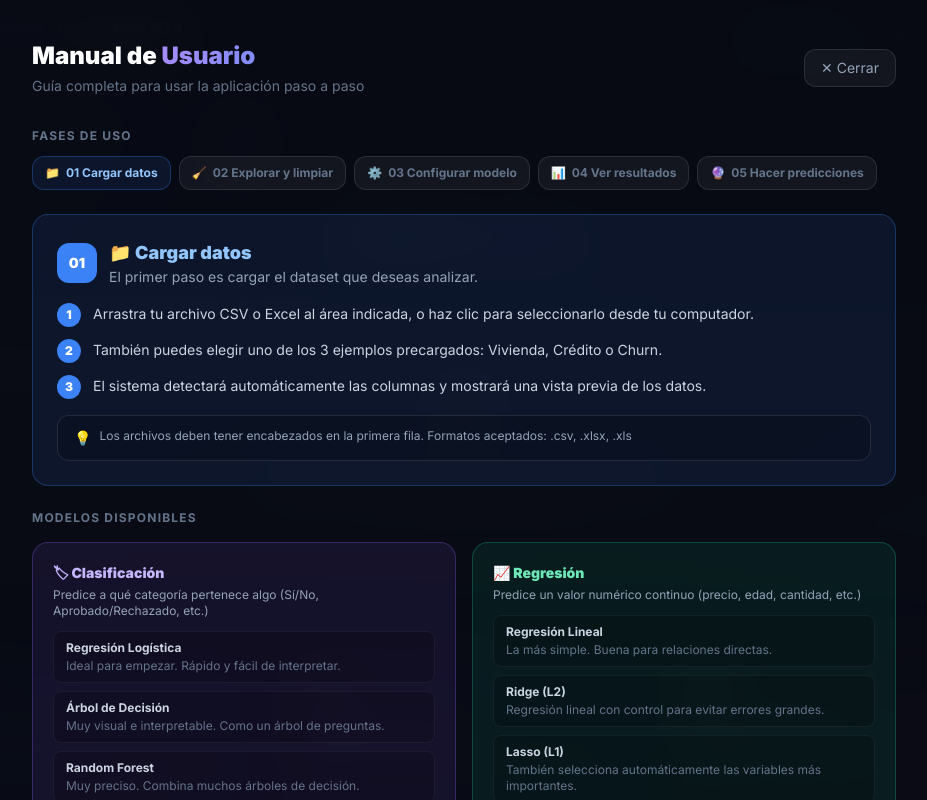
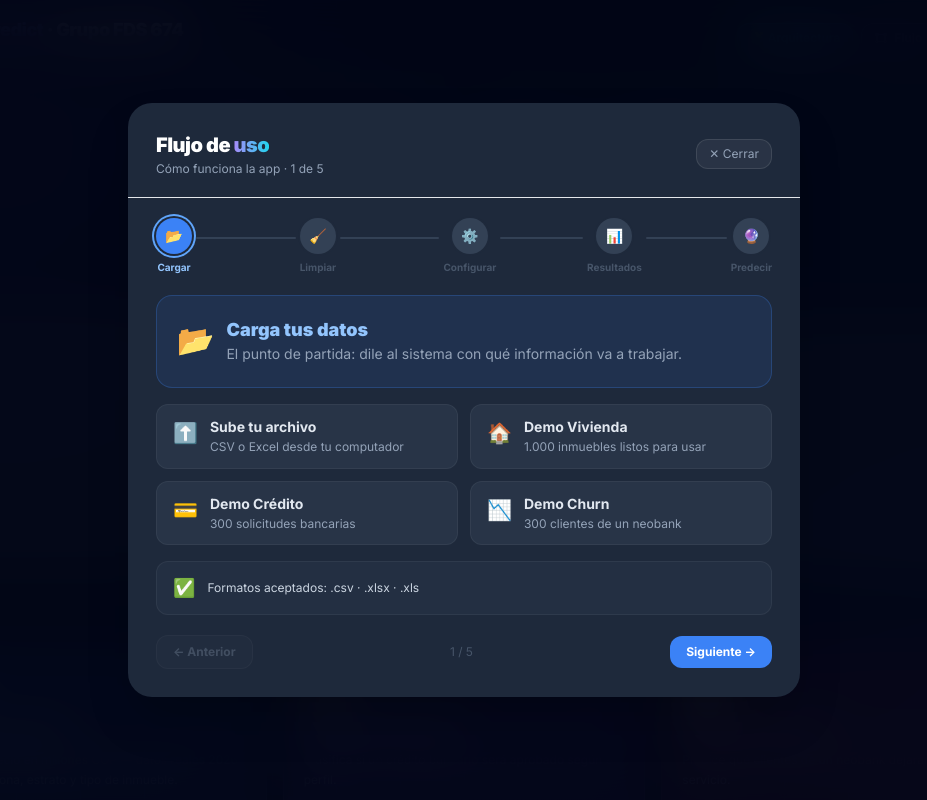
Before and after one commit to ProyectoIA-code/Prediccion, a React (Vite) app in the folder Prediccion/frontend/: page / in a window 1280 px wide. Both pictures are taken after a click on the button "Flujo". Shown: the top 800 px of the page, without its empty margins (176-1103 px from the left). Built offline with nearby package versions, Linux system fonts and the light colour scheme.

Commit message:
feat: rediseño completo modal Flujo — stepper visual, cards simples, diseño profesional

```diff
--- a/Prediccion/frontend/src/App.jsx
+++ b/Prediccion/frontend/src/App.jsx
@@ -915,225 +915,166 @@ function ViewAyuda({ onClose }) {
   )
 }
 
-// ── Manual de Usuario ─────────────────────────────────────────────────────────
+// ── Flujo de Uso ──────────────────────────────────────────────────────────────
 function ViewManual({ onClose }) {
-  const [activePhase, setActivePhase] = useState(0)
-
-  const phases = [
+  const [active, setActive] = useState(0)
+
+  const steps = [
     {
-      num: '01', icon: '📁', title: 'Cargar datos',
-      color: 'blue',
-      desc: 'El primer paso es cargar el dataset que deseas analizar.',
-      steps: [
-        'Arrastra tu archivo CSV o Excel al área indicada, o haz clic para seleccionarlo desde tu computador.',
-        'También puedes elegir uno de los 3 ejemplos precargados: Vivienda, Crédito o Churn.',
-        'El sistema detectará automáticamente las columnas y mostrará una vista previa de los datos.',
+      num: 1, icon: '📂', label: 'Cargar',
+      title: 'Carga tus datos',
+      subtitle: 'El punto de partida: dile al sistema con qué información va a trabajar.',
+      color: { pill: 'bg-blue-500', ring: 'ring-blue-400', text: 'text-blue-300', light: 'bg-blue-500/10 border-blue-500/25' },
+      cards: [
+        { icon: '⬆️', title: 'Sube tu archivo',    desc: 'CSV o Excel desde tu computador' },
+        { icon: '🏠', title: 'Demo Vivienda',       desc: '1.000 inmuebles listos para usar' },
+        { icon: '💳', title: 'Demo Crédito',        desc: '300 solicitudes bancarias' },
+        { icon: '📉', title: 'Demo Churn',          desc: '300 clientes de un neobank' },
       ],
-      tip: 'Los archivos deben tener encabezados en la primera fila. Formatos aceptados: .csv, .xlsx, .xls',
+      tip: { icon: '✅', text: 'Formatos aceptados: .csv · .xlsx · .xls' },
     },
     {
-      num: '02', icon: '🧹', title: 'Explorar y limpiar',
-      color: 'violet',
-      desc: 'Revisa la calidad de tus datos y corrígelos antes de entrenar.',
-      steps: [
-        'Verás un resumen de todas las columnas: nombre, tipo de dato y cantidad de valores vacíos.',
-        'Si hay datos vacíos (nulos), puedes elegir cómo manejarlos: eliminar las filas, rellenar con el promedio, la mediana o el valor más frecuente.',
-        'Si hay filas duplicadas, puedes eliminarlas con un clic.',
-        'Una vez limpios los datos, haz clic en "Continuar".',
+      num: 2, icon: '🧹', label: 'Limpiar',
+      title: 'Limpia tus datos',
+      subtitle: 'Antes de enseñarle al modelo, asegúrate de que los datos estén en buen estado.',
+      color: { pill: 'bg-violet-500', ring: 'ring-violet-400', text: 'text-violet-300', light: 'bg-violet-500/10 border-violet-500/25' },
+      cards: [
+        { icon: '🔍', title: 'Revisa columnas',     desc: 'Ve cuántos datos vacíos tiene cada una' },
+        { icon: '🗑️', title: 'Elimina duplicados',  desc: 'Quita filas repetidas con un clic' },
+        { icon: '🔧', title: 'Rellena vacíos',      desc: 'Con promedio, mediana o valor más común' },
+        { icon: '⬇️', title: 'Descarga el demo',    desc: 'Guarda el dataset en Excel' },
       ],
-      tip: 'Datos limpios = mejores predicciones. Es importante no saltarse este paso.',
+      tip: { icon: '💡', text: 'Datos limpios = predicciones más precisas.' },
     },
     {
-      num: '03', icon: '⚙️', title: 'Configurar modelo',
-      color: 'emerald',
-      desc: 'Define qué quieres predecir y con qué algoritmo.',
-      steps: [
-        'Selecciona la Variable Objetivo: la columna que el modelo intentará predecir.',
-        'Elige el Tipo de tarea: Clasificación (predice categorías como Sí/No) o Regresión (predice números como precios).',
-        'Ajusta la división de datos: qué porcentaje usar para entrenamiento (recomendado 80%) y cuál para prueba (20%).',
-        'Selecciona el Algoritmo que deseas usar.',
-        'Elige las variables predictoras (por defecto todas excepto la objetivo).',
-        'Haz clic en "Entrenar modelo".',
+      num: 3, icon: '⚙️', label: 'Configurar',
+      title: 'Configura el modelo',
+      subtitle: 'Dile al sistema qué quieres predecir y cómo quieres que aprenda.',
+      color: { pill: 'bg-emerald-500', ring: 'ring-emerald-400', text: 'text-emerald-300', light: 'bg-emerald-500/10 border-emerald-500/25' },
+      cards: [
+        { icon: '🎯', title: 'Variable objetivo',   desc: '¿Qué columna quieres predecir?' },
+        { icon: '🔀', title: 'Tipo de tarea',       desc: 'Clasificación (Sí/No) o Regresión (número)' },
+        { icon: '🤖', title: 'Elige algoritmo',     desc: '5 para clasificar · 6 para regresión' },
+        { icon: '📐', title: 'División 80/20',      desc: '80% para aprender · 20% para evaluar' },
       ],
-      tip: 'Si tu variable objetivo tiene valores como 0/1, Sí/No → usa Clasificación. Si tiene valores numéricos continuos como precios → usa Regresión.',
+      tip: { icon: '💡', text: '¿No sabes cuál elegir? Prueba Random Forest — funciona bien en casi todos los casos.' },
     },
     {
-      num: '04', icon: '📊', title: 'Ver resultados',
-      color: 'amber',
-      desc: 'Analiza qué tan bien aprendió tu modelo.',
-      steps: [
-        'Verás las métricas de evaluación del modelo según el tipo de tarea.',
-        'Para Clasificación: Accuracy, Precision, Recall, F1-Score y ROC-AUC.',
-        'Para Regresión: R², MAE, RMSE, MSE y MAPE.',
-        'Se mostrarán gráficas: Matriz de Confusión (clasificación) o Dispersión Real vs Predicho (regresión).',
-        'También verás la Importancia de Variables: cuáles columnas influyeron más en el modelo.',
+      num: 4, icon: '📊', label: 'Resultados',
+      title: 'Analiza los resultados',
+      subtitle: 'El modelo ya aprendió. Ahora puedes ver qué tan bien lo hizo.',
+      color: { pill: 'bg-amber-500', ring: 'ring-amber-400', text: 'text-amber-300', light: 'bg-amber-500/10 border-amber-500/25' },
+      cards: [
+        { icon: '🎯', title: 'Precisión (Accuracy)', desc: '¿Cuántas predicciones acertó el modelo?' },
+        { icon: '📈', title: 'Gráfica de errores',   desc: 'Real vs lo que predijo el modelo' },
+        { icon: '🌡️', title: 'Matriz de confusión',  desc: 'Dónde acertó y dónde se equivocó' },
+        { icon: '⭐', title: 'Variables clave',       desc: '¿Qué datos influyeron más en la predicción?' },
       ],
-      tip: 'Un R² cercano a 1 en regresión o un Accuracy alto en clasificación indican un buen modelo.',
+      tip: { icon: '✅', text: 'Un modelo con Accuracy > 75% o R² > 0.8 se considera bueno.' },
     },
     {
-      num: '05', icon: '🔮', title: 'Hacer predicciones',
-      color: 'rose',
-      desc: 'Usa el modelo entrenado para predecir nuevos casos.',
-      steps: [
-        'Ve a la pestaña "Predicción" dentro de Resultados.',
-        'Completa el formulario con los valores del caso que deseas predecir.',
-        'Las variables categóricas (texto) muestran un menú desplegable con las opciones disponibles.',
-        'Las variables numéricas tienen un campo de texto.',
-        'Haz clic en "Predecir" y verás el resultado inmediatamente.',
-        'Para clasificación también verás la probabilidad de cada clase.',
+      num: 5, icon: '🔮', label: 'Predecir',
+      title: 'Haz predicciones',
+      subtitle: 'El momento más importante: ingresa un caso nuevo y el modelo te dice qué va a pasar.',
+      color: { pill: 'bg-rose-500', ring: 'ring-rose-400', text: 'text-rose-300', light: 'bg-rose-500/10 border-rose-500/25' },
+      cards: [
+        { icon: '📝', title: 'Rellena el formulario', desc: 'Un campo por cada variable del modelo' },
+        { icon: '🔽', title: 'Menús desplegables',    desc: 'Para columnas de texto o categorías' },
+        { icon: '🔢', title: 'Campos numéricos',      desc: 'Para columnas de números' },
+        { icon: '⚡', title: 'Resultado al instante', desc: 'La predicción aparece en segundos' },
       ],
-      tip: 'Puedes hacer todas las predicciones que necesites sin necesidad de volver a entrenar el modelo.',
+      tip: { icon: '🔁', text: 'Puedes predecir tantos casos como quieras sin volver a entrenar.' },
     },
   ]
 
-  const models = [
-    {
-      tipo: 'Clasificación', color: 'violet', icon: '🏷',
-      desc: 'Predice a qué categoría pertenece algo (Sí/No, Aprobado/Rechazado, etc.)',
-      algoritmos: [
-        { name: 'Regresión Logística', use: 'Ideal para empezar. Rápido y fácil de interpretar.' },
-        { name: 'Árbol de Decisión', use: 'Muy visual e interpretable. Como un árbol de preguntas.' },
-        { name: 'Random Forest', use: 'Muy preciso. Combina muchos árboles de decisión.' },
-        { name: 'SVM', use: 'Efectivo con muchas variables. Más complejo.' },
-        { name: 'KNN', use: 'Predice basándose en los casos más similares.' },
-      ],
-    },
-    {
-      tipo: 'Regresión', color: 'emerald', icon: '📈',
-      desc: 'Predice un valor numérico continuo (precio, edad, cantidad, etc.)',
-      algoritmos: [
-        { name: 'Regresión Lineal', use: 'La más simple. Buena para relaciones directas.' },
-        { name: 'Ridge (L2)', use: 'Regresión lineal con control para evitar errores grandes.' },
-        { name: 'Lasso (L1)', use: 'También selecciona automáticamente las variables más importantes.' },
-        { name: 'Árbol de Decisión', use: 'Captura relaciones complejas entre variables.' },
-        { name: 'Random Forest', use: 'El más preciso en general para regresión.' },
-        { name: 'SVR', use: 'Robusto ante datos con ruido o valores atípicos.' },
-      ],
-    },
-  ]
-
-  const colorMap = {
-    blue:   { border: 'border-blue-500/30',   bg: 'bg-blue-500/10',   text: 'text-blue-300',   num: 'bg-blue-500' },
-    violet: { border: 'border-violet-500/30', bg: 'bg-violet-500/10', text: 'text-violet-300', num: 'bg-violet-500' },
-    emerald:{ border: 'border-emerald-500/30',bg: 'bg-emerald-500/10',text: 'text-emerald-300',num: 'bg-emerald-500' },
-    amber:  { border: 'border-amber-500/30',  bg: 'bg-amber-500/10',  text: 'text-amber-300',  num: 'bg-amber-500' },
-    rose:   { border: 'border-rose-500/30',   bg: 'bg-rose-500/10',   text: 'text-rose-300',   num: 'bg-rose-500' },
-  }
+  const cur = steps[active]
 
   return (
-    <div className="fixed inset-0 z-50 overflow-y-auto bg-[#080B14]/95 backdrop-blur-xl">
-      <div className="mx-auto max-w-4xl px-4 py-10">
-        <div className="flex items-center justify-between mb-8">
+    <div className="fixed inset-0 z-50 flex items-center justify-center p-4 bg-slate-950/90 backdrop-blur-xl">
+      <div className="w-full max-w-2xl rounded-3xl bg-slate-800 shadow-2xl overflow-hidden">
+
+        {/* ── Header ── */}
+        <div className="flex items-center justify-between px-7 pt-7 pb-5 border-b border-white/8">
           <div>
-            <h2 className="text-2xl font-black text-white">Manual de <span className="bg-gradient-to-r from-violet-400 to-indigo-400 bg-clip-text text-transparent">Usuario</span></h2>
-            <p className="text-sm text-slate-500 mt-1">Guía completa para usar la aplicación paso a paso</p>
-          </div>
-          <button onClick={onClose} className="rounded-xl border border-white/10 bg-white/5 px-4 py-2 text-sm text-slate-400 hover:text-white transition">✕ Cerrar</button>
-        </div>
-
-        {/* Fases navegables */}
-        <div className="mb-6">
-          <h3 className="text-xs font-bold uppercase tracking-widest text-slate-500 mb-3">Fases de uso</h3>
-          <div className="flex gap-2 flex-wrap">
-            {phases.map((p, i) => (
-              <button key={i} onClick={() => setActivePhase(i)}
-                className={`rounded-xl border px-3 py-2 text-xs font-bold transition-all flex items-center gap-1.5
-                  ${activePhase === i
-                    ? `${colorMap[p.color].border} ${colorMap[p.color].bg} ${colorMap[p.color].text}`
-                    : 'border-white/10 bg-white/5 text-slate-500 hover:text-white'}`}>
-                <span>{p.icon}</span> {p.num} {p.title}
+            <h2 className="text-xl font-black text-white tracking-tight">
+              Flujo de <span className="bg-gradient-to-r from-violet-400 to-cyan-400 bg-clip-text text-transparent">uso</span>
+            </h2>
+            <p className="text-xs text-slate-400 mt-0.5">Cómo funciona la app · {active + 1} de {steps.length}</p>
+          </div>
+          <button onClick={onClose}
+            className="rounded-xl border border-white/10 bg-white/5 px-3 py-1.5 text-xs text-slate-400 hover:text-white hover:bg-white/10 transition">
+            ✕ Cerrar
+          </button>
+        </div>
+
+        {/* ── Stepper ── */}
+        <div className="flex items-center gap-0 px-7 py-5">
+          {steps.map((s, i) => (
+            <div key={i} className="flex items-center flex-1 last:flex-none">
+              <button onClick={() => setActive(i)} className="flex flex-col items-center gap-1.5 group">
+                <div className={`w-9 h-9 rounded-full flex items-center justify-center text-sm font-black transition-all ring-2 ring-offset-2 ring-offset-slate-800
+                  ${i === active
+                    ? `${s.color.pill} text-white ${s.color.ring}`
+                    : i < active
+                    ? 'bg-slate-600 text-slate-300 ring-transparent'
+                    : 'bg-slate-700 text-slate-500 ring-transparent group-hover:bg-slate-600 group-hover:text-slate-300'}`}>
+                  {i < active ? '✓' : s.icon}
+                </div>
+                <span className={`text-[10px] font-bold hidden sm:block transition-colors
+                  ${i === active ? cur.color.text : i < active ? 'text-slate-400' : 'text-slate-600'}`}>
+                  {s.label}
+                </span>
               </button>
+              {i < steps.length - 1 && (
+                <div className={`flex-1 h-0.5 mx-1 mb-4 rounded-full transition-colors ${i < active ? 'bg-slate-500' : 'bg-slate-700'}`} />
+              )}
+            </div>
+          ))}
+        </div>
+
+        {/* ── Contenido ── */}
+        <div className="px-7 pb-7">
+          {/* Título del paso */}
+          <div className={`rounded-2xl border p-5 mb-4 ${cur.color.light}`}>
+            <div className="flex items-center gap-3 mb-1">
+              <span className="text-3xl">{cur.icon}</span>
+              <div>
+                <h3 className={`text-lg font-black ${cur.color.text}`}>{cur.title}</h3>
+                <p className="text-sm text-slate-400 leading-snug">{cur.subtitle}</p>
+              </div>
+            </div>
+          </div>
+
+          {/* Cards de acción */}
+          <div className="grid grid-cols-2 gap-3 mb-4">
+            {cur.cards.map((c, i) => (
+              <div key={i} className="flex items-start gap-3 rounded-xl bg-slate-700/50 border border-white/5 px-4 py-3">
+                <span className="text-xl shrink-0 mt-0.5">{c.icon}</span>
+                <div>
+                  <p className="text-sm font-bold text-slate-200">{c.title}</p>
+                  <p className="text-xs text-slate-400 mt-0.5 leading-snug">{c.desc}</p>
+                </div>
+              </div>
             ))}
           </div>
-        </div>
-
-        {/* Fase activa */}
-        {(() => {
-          const p = phases[activePhase]
-          const c = colorMap[p.color]
-          return (
-            <div className={`rounded-2xl border ${c.border} ${c.bg} p-6 mb-6`}>
-              <div className="flex items-center gap-3 mb-4">
-                <div className={`flex h-10 w-10 items-center justify-center rounded-xl ${c.num} text-white font-black text-sm`}>{p.num}</div>
-                <div>
-                  <p className={`font-black text-lg ${c.text}`}>{p.icon} {p.title}</p>
-                  <p className="text-sm text-slate-400">{p.desc}</p>
-                </div>
-              </div>
-              <ol className="space-y-3 mb-4">
-                {p.steps.map((step, i) => (
-                  <li key={i} className="flex items-start gap-3">
-                    <span className={`flex h-6 w-6 shrink-0 items-center justify-center rounded-full ${c.num} text-white text-xs font-black`}>{i + 1}</span>
-                    <p className="text-sm text-slate-300 leading-relaxed">{step}</p>
-                  </li>
-                ))}
-              </ol>
-              <div className="rounded-xl border border-white/10 bg-black/20 px-4 py-3 flex items-start gap-2">
-                <span className="text-amber-400 text-sm shrink-0">💡</span>
-                <p className="text-xs text-slate-400">{p.tip}</p>
-              </div>
-            </div>
-          )
-        })()}
-
-        {/* Modelos */}
-        <div className="mb-6">
-          <h3 className="text-xs font-bold uppercase tracking-widest text-slate-500 mb-4">Modelos disponibles</h3>
-          <div className="grid gap-4 sm:grid-cols-2">
-            {models.map(m => {
-              const c = colorMap[m.color]
-              return (
-                <div key={m.tipo} className={`rounded-2xl border ${c.border} ${c.bg} p-5`}>
-                  <p className={`font-black text-sm mb-1 ${c.text}`}>{m.icon} {m.tipo}</p>
-                  <p className="text-xs text-slate-400 mb-3">{m.desc}</p>
-                  <div className="space-y-2">
-                    {m.algoritmos.map((alg, i) => (
-                      <div key={i} className="rounded-lg border border-white/5 bg-black/20 px-3 py-2">
-                        <p className="text-xs font-bold text-slate-300">{alg.name}</p>
-                        <p className="text-xs text-slate-500 mt-0.5">{alg.use}</p>
-                      </div>
-                    ))}
-                  </div>
-                </div>
-              )
-            })}
-          </div>
-        </div>
-
-        {/* Métricas */}
-        <div className="rounded-2xl border border-white/10 bg-white/5 p-5">
-          <h3 className="font-bold text-slate-300 mb-4 flex items-center gap-2"><span>📏</span> Métricas de evaluación</h3>
-          <div className="grid gap-4 sm:grid-cols-2">
-            <div>
-              <p className="text-xs font-bold text-violet-400 uppercase tracking-widest mb-2">Clasificación</p>
-              {[
-                { name: 'Accuracy',  def: '¿Qué % de predicciones fueron correctas?' },
-                { name: 'Precision', def: '¿De los que predijo positivos, cuántos lo eran?' },
-                { name: 'Recall',    def: '¿De los positivos reales, cuántos detectó?' },
-                { name: 'F1-Score',  def: 'Balance entre Precision y Recall.' },
-                { name: 'ROC-AUC',  def: 'Capacidad general de discriminar entre clases.' },
-              ].map(m => (
-                <div key={m.name} className="flex gap-2 py-1.5 border-b border-white/5">
-                  <span className="text-xs font-bold text-slate-300 w-20 shrink-0">{m.name}</span>
-                  <span className="text-xs text-slate-500">{m.def}</span>
-                </div>
-              ))}
-            </div>
-            <div>
-              <p className="text-xs font-bold text-emerald-400 uppercase tracking-widest mb-2">Regresión</p>
-              {[
-                { name: 'R²',   def: '¿Qué % de la variación explica el modelo? (0 a 1)' },
-                { name: 'MAE',  def: 'Error promedio en las mismas unidades del dato.' },
-                { name: 'RMSE', def: 'Error cuadrático. Penaliza errores grandes.' },
-                { name: 'MSE',  def: 'Error cuadrático medio (sin raíz).' },
-                { name: 'MAPE', def: 'Error en porcentaje. Fácil de interpretar.' },
-              ].map(m => (
-                <div key={m.name} className="flex gap-2 py-1.5 border-b border-white/5">
-                  <span className="text-xs font-bold text-slate-300 w-20 shrink-0">{m.name}</span>
-                  <span className="text-xs text-slate-500">{m.def}</span>
-                </div>
-              ))}
-            </div>
+
+          {/* Tip */}
+          <div className="flex items-center gap-3 rounded-xl bg-slate-700/30 border border-white/5 px-4 py-3">
+            <span className="text-lg shrink-0">{cur.tip.icon}</span>
+            <p className="text-xs text-slate-300">{cur.tip.text}</p>
+          </div>
+
+          {/* Navegación anterior / siguiente */}
+          <div className="flex items-center justify-between mt-5">
+            <button onClick={() => setActive(i => Math.max(0, i - 1))} disabled={active === 0}
+              className="rounded-xl border border-white/10 bg-white/5 px-4 py-2 text-xs font-bold text-slate-400 hover:text-white hover:bg-white/10 disabled:opacity-30 disabled:cursor-not-allowed transition">
+              ← Anterior
+            </button>
+            <span className="text-xs text-slate-600">{active + 1} / {steps.length}</span>
+            <button onClick={() => setActive(i => Math.min(steps.length - 1, i + 1))} disabled={active === steps.length - 1}
+              className={`rounded-xl px-4 py-2 text-xs font-bold text-white transition disabled:opacity-30 disabled:cursor-not-allowed ${cur.color.pill} hover:opacity-90`}>
+              Siguiente →
+            </button>
           </div>
         </div>
 
```
